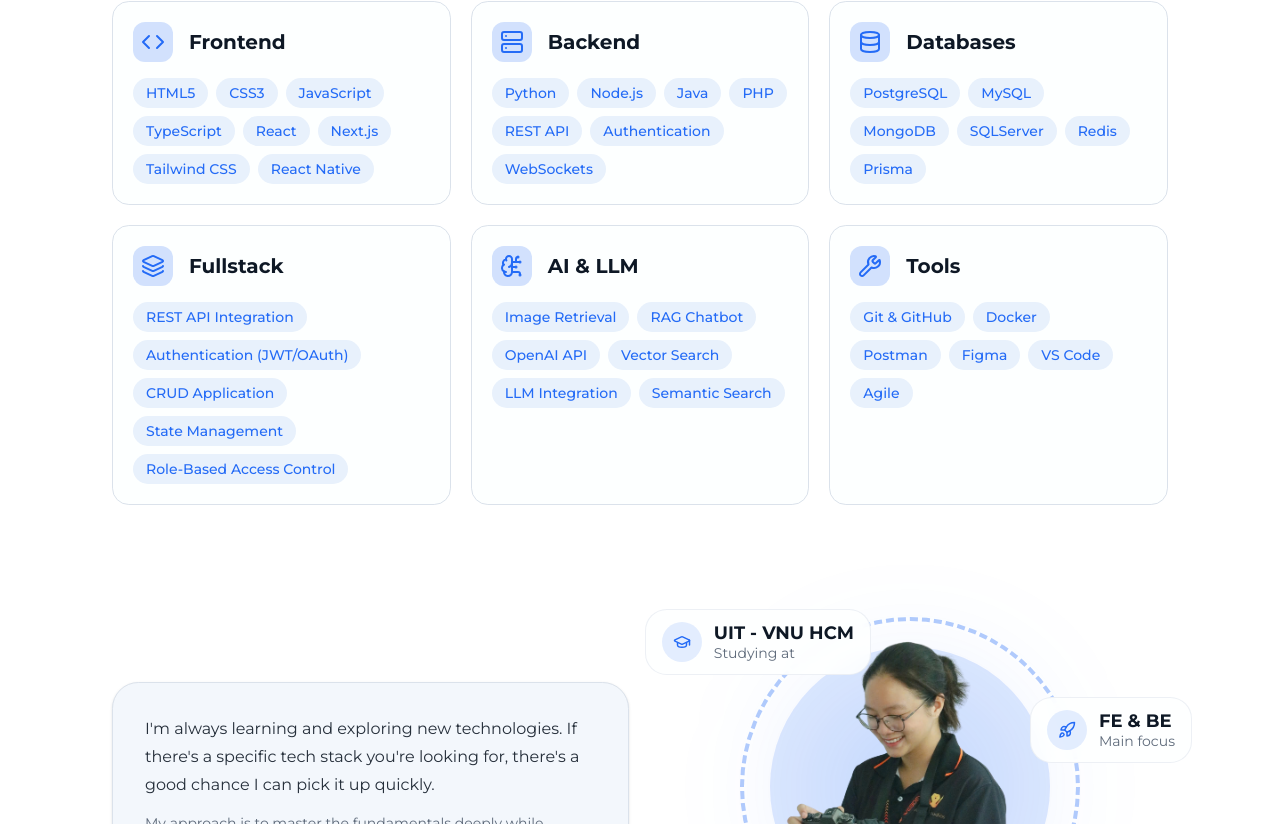
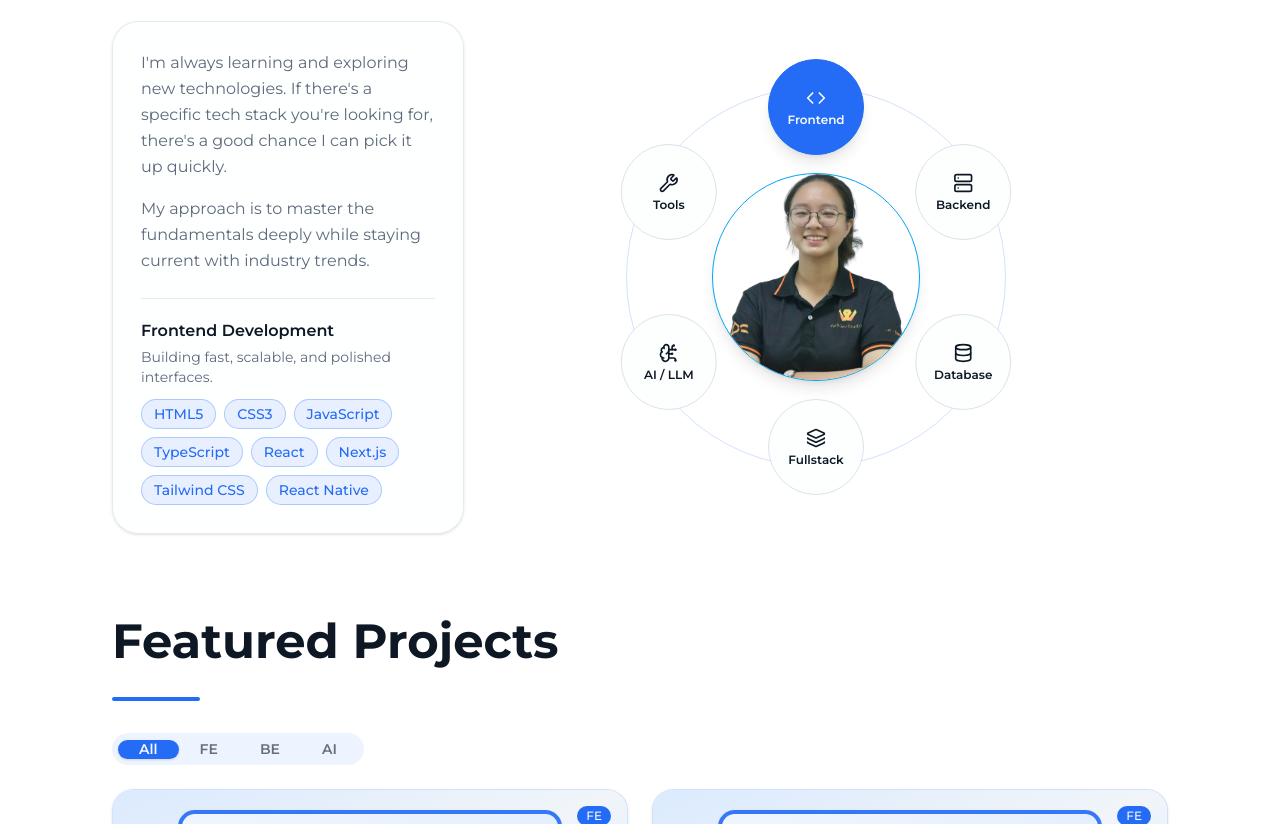
Before and after one commit to Phluynhh/Portfolio, a Next.js app: page / in a window 1280 px wide. Shown: the part 1756-2580 px from the top of the page. Built offline with nearby package versions, Linux system fonts and the light colour scheme.

Commit message:
feat: enhance Skills component with dynamic skill fields and improved UI layout

```diff
--- a/src/components/ui/Skills.tsx
+++ b/src/components/ui/Skills.tsx
@@ -1,22 +1,19 @@
 "use client";
 
-import React, { useRef } from "react";
+import React, { useMemo, useRef, useState } from "react";
 import Image from "next/image";
 import { Separator } from "@/components/ui/separator";
 import {
   BrainCircuit,
   Code,
   Database,
-  GraduationCap,
   Layers,
-  Rocket,
   Server,
-  Sparkles,
   Wrench,
 } from "lucide-react";
 import { motion, useInView } from "framer-motion";
-import SkillCard from "@/components/ui/SkillCard";
 import type { Language } from "../../lib/i18n";
+import { useIsMobile } from "@/hooks/use-mobile";
 
 const frontendSkills = [
   "HTML5",
@@ -78,223 +75,226 @@
   lang: Language;
 }
 
+type SkillField = {
+  key: string;
+  title: string;
+  shortLabel: string;
+  icon: React.ElementType;
+  description: string;
+  skills: string[];
+};
+
 export default function Skills({ lang }: SkillsProps) {
   const isVi = lang === "vi";
-  const profileHighlights = [
+  const isMobile = useIsMobile(768);
+  const isTablet = useIsMobile(1024);
+  const sectionRef = useRef<HTMLDivElement | null>(null);
+  const isInView = useInView(sectionRef, { once: true, amount: 0.25 });
+
+  const skillFields = useMemo<SkillField[]>(
+    () => [
       {
-      title: isVi ? "Đang học tại" : "Studying at",
-      value: "UIT - VNU HCM",
-      icon: GraduationCap,
-      className:
-        "left-0 top-14 sm:left-2 md:-left-2 md:top-18 lg:left-0 xl:-left-2",
+        key: "frontend",
+        title: isVi ? "Frontend Development" : "Frontend Development",
+        shortLabel: "Frontend",
+        icon: Code,
+        description: isVi
+          ? "Xay dung giao dien nhanh, toi uu va de mo rong."
+          : "Building fast, scalable, and polished interfaces.",
+        skills: frontendSkills,
       },
       {
-      title: isVi ? "Trọng tâm" : "Main focus",
-      value: "FE & BE",
-      icon: Rocket,
-      className:
-        "right-0 top-36 sm:right-2 md:-right-4 md:top-40 lg:right-0 xl:-right-6",
+        key: "backend",
+        title: isVi ? "Backend Development" : "Backend Development",
+        shortLabel: "Backend",
+        icon: Server,
+        description: isVi
+          ? "Thiet ke API va xu ly nghiep vu phia server on dinh."
+          : "Designing stable APIs and backend business logic.",
+        skills: backendSkills,
       },
       {
-      title: isVi ? "Đang khám phá" : "Exploring",
-      value: "AI, RAG & LLM Apps",
-      icon: Sparkles,
-      className: "bottom-6 left-1/2 -translate-x-1/2 md:bottom-0 lg:bottom-2",
+        key: "database",
+        title: isVi ? "Database & Storage" : "Database & Storage",
+        shortLabel: "Database",
+        icon: Database,
+        description: isVi
+          ? "Lam viec voi he quan tri du lieu va toi uu truy van."
+          : "Working with data systems and query optimization.",
+        skills: databaseSkills,
       },
-  ];
+      {
+        key: "fullstack",
+        title: isVi ? "Fullstack Practices" : "Fullstack Practices",
+        shortLabel: "Fullstack",
+        icon: Layers,
+        description: isVi
+          ? "Ket noi frontend va backend trong cac ung dung thuc te."
+          : "Bridging frontend and backend in real-world apps.",
+        skills: fullstackSkills,
+      },
+      {
+        key: "ai-llm",
+        title: isVi ? "AI & LLM Integrations" : "AI & LLM Integrations",
+        shortLabel: "AI / LLM",
+        icon: BrainCircuit,
+        description: isVi
+          ? "Tich hop AI vao san pham voi tra cuu ngu nghia va RAG."
+          : "Integrating AI features including semantic and RAG systems.",
+        skills: aiLlmSkills,
+      },
+      {
+        key: "tools",
+        title: isVi ? "Tools & Workflow" : "Tools & Workflow",
+        shortLabel: "Tools",
+        icon: Wrench,
+        description: isVi
+          ? "Toi uu quy trinh phat trien voi cong cu va quy trinh phu hop."
+          : "Optimizing development workflow with the right tools.",
+        skills: toolSkills,
+      },
+    ],
+    [isVi],
+  );
 
-  const imageSectionRef = useRef<HTMLDivElement | null>(null);
-  const isInView = useInView(imageSectionRef, {
-    once: true,
-    margin: "-100px 0px",
-  });
+  const [selectedFieldKey, setSelectedFieldKey] = useState<string>(
+    skillFields[0]?.key ?? "frontend",
+  );
+
+  const selectedField =
+    skillFields.find((field) => field.key === selectedFieldKey) ??
+    skillFields[0];
+
+  const orbitConfig = useMemo(
+    () =>
+      skillFields.map((field, index) => {
+        const angle = -90 + index * (360 / skillFields.length);
+        const radians = (angle * Math.PI) / 180;
+        const radius = isMobile ? 112 : isTablet ? 136 : 170;
+
+        return {
+          field,
+          x: Math.cos(radians) * radius,
+          y: Math.sin(radians) * radius,
+          delay: 0.25 + index * 0.16,
+        };
+      }),
+    [isMobile, isTablet, skillFields],
+  );
 
   return (
-    <section className="relative overflow-hidden">
+    <section ref={sectionRef} className="relative overflow-hidden">
       <div className="mx-auto flex w-full max-w-6xl flex-col gap-8 px-4 py-8 md:px-12">
         <h1 className="text-5xl font-bold">
           {isVi ? "Kỹ năng & Chuyên môn" : "Skills & Expertise"}
         </h1>
         <Separator className="data-horizontal:h-1 w-1/12! rounded-full bg-primary" />
 
-        <div className="grid grid-cols-1 gap-5 md:grid-cols-2 xl:grid-cols-3">
-          <SkillCard
-            title="Frontend"
-            icon={<Code className="text-primary" />}
-            skills={frontendSkills}
-          />
-          <SkillCard
-            title="Backend"
-            icon={<Server className="text-primary" />}
-            skills={backendSkills}
-          />
-          <SkillCard
-            title={isVi ? "Cơ sở dữ liệu" : "Databases"}
-            icon={<Database className="text-primary" />}
-            skills={databaseSkills}
-          />
-          <SkillCard
-            title="Fullstack"
-            icon={<Layers className="text-primary" />}
-            skills={fullstackSkills}
-          />
-          <SkillCard
-            title="AI & LLM"
-            icon={<BrainCircuit className="text-primary" />}
-            skills={aiLlmSkills}
-          />
-          <SkillCard
-            title={isVi ? "Công cụ" : "Tools"}
-            icon={<Wrench className="text-primary" />}
-            skills={toolSkills}
-          />
-        </div>
-
-        <div className="flex w-full flex-col gap-6 lg:flex-row lg:items-center">
-          <div className="w-full rounded-3xl border border-bs-accent-foreground/20 bg-sidebar p-8 shadow-sm lg:w-1/2">
-            <p className="text-base leading-7 text-foreground/90">
-              {isVi
-                ? "Mình luôn học hỏi và khám phá công nghệ mới. Nếu bạn đang tìm một tech stack cụ thể, khả năng cao là mình có thể nắm bắt rất nhanh."
-                : "I'm always learning and exploring new technologies. If there's a specific tech stack you're looking for, there's a good chance I can pick it up quickly."}
+        <div className=" inline-flex items-center mt-4 justify-center lg:w-full">
+          <div className="space-y-6 rounded-3xl border border-border/70 bg-card/70 p-5 shadow-sm backdrop-blur-sm sm:p-7 lg:w-1/3">
+            <div className="space-y-4 text-sm leading-relaxed text-muted-foreground sm:text-base">
+              <p>
+                I&apos;m always learning and exploring new technologies. If
+                there&apos;s a specific tech stack you&apos;re looking for,
+                there&apos;s a good chance I can pick it up quickly.
               </p>
-            <p className="mt-3 text-sm leading-6 text-muted-foreground">
-              {isVi
-                ? "Cách mình làm là nắm thật chắc nền tảng, đồng thời luôn cập nhật xu hướng của ngành."
-                : "My approach is to master the fundamentals deeply while staying current with industry trends."}
+              <p>
+                My approach is to master the fundamentals deeply while staying
+                current with industry trends.
               </p>
             </div>
 
-          <div
-            ref={imageSectionRef}
-            className="flex w-full justify-center lg:w-1/2"
+            <div className="space-y-3 border-t border-border/70 pt-5">
+              <div>
+                <p className="text-sm font-semibold text-foreground sm:text-base">
+                  {selectedField.title}
+                </p>
+                <p className="mt-1 text-xs text-muted-foreground sm:text-sm">
+                  {selectedField.description}
+                </p>
+              </div>
+
+              <div className="flex flex-wrap gap-2">
+                {selectedField.skills.map((skill) => (
+                  <span
+                    key={skill}
+                    className="rounded-full border border-primary/30 bg-primary/10 px-3 py-1 text-xs font-medium text-primary sm:text-sm"
                   >
+                    {skill}
+                  </span>
+                ))}
+              </div>
+            </div>
+          </div>
+
+          <div className="lg:w-2/3">
+            <div className="mx-auto flex h-82.5 w-full max-w-95 items-center justify-center sm:h-95 sm:max-w-105 md:h-100 md:max-w-110 lg:h-130 lg:max-w-140">
+              <div className="relative h-80 w-80 sm:h-90 sm:w-90 md:h-95 md:w-95 lg:h-125 lg:w-125">
                 <motion.div
-              initial={{ opacity: 0, scale: 0.7, y: 60 }}
-              animate={
-                isInView
-                  ? { opacity: 1, scale: 1, y: 0 }
-                  : { opacity: 0, scale: 0.7, y: 60 }
-              }
-              transition={{
-                type: "spring",
-                stiffness: 120,
-                damping: 10,
-                mass: 0.8,
-              }}
-              className="relative flex h-115 w-full max-w-130 items-center justify-center sm:h-125"
-            >
-              <motion.div
-                initial={{ opacity: 0, scale: 0.6 }}
+                  initial={{ opacity: 0, scale: 0.88 }}
                   animate={isInView ? { opacity: 1, scale: 1 } : {}}
-                transition={{
-                  type: "spring",
-                  stiffness: 100,
-                  damping: 12,
-                  delay: 0.08,
-                }}
-                className="absolute h-46.25 w-46.25 rounded-full bg-primary/15 blur-3xl sm:h-52.5 sm:w-52.5"
-              />
-
-              <motion.div
-                initial={{ opacity: 0, scale: 0.68 }}
-                animate={isInView ? { opacity: 1, scale: 1 } : {}}
-                transition={{
-                  type: "spring",
-                  stiffness: 100,
-                  damping: 12,
-                  delay: 0.14,
-                }}
-                className="absolute h-62.5 w-62.5 rounded-full bg-primary/15 sm:h-70 sm:w-70"
-              />
-
-              <motion.div
-                initial={{ opacity: 0, scale: 0.8, rotate: -8 }}
-                animate={
-                  isInView
-                    ? { opacity: 1, scale: 1, rotate: 0 }
-                    : { opacity: 0, scale: 0.8, rotate: -8 }
-                }
-                transition={{
-                  type: "spring",
-                  stiffness: 95,
-                  damping: 12,
-                  delay: 0.2,
-                }}
-                className="absolute h-76.25 w-76.25 rounded-full border-4 border-dashed border-primary/35 sm:h-85 sm:w-85"
-              />
-
-              <motion.div
-                initial={{ opacity: 0, scale: 0.75, y: 40 }}
-                animate={
-                  isInView
-                    ? { opacity: 1, scale: 1, y: 0 }
-                    : { opacity: 0, scale: 0.75, y: 40 }
-                }
-                transition={{
-                  type: "spring",
-                  stiffness: 140,
-                  damping: 9,
-                  delay: 0.26,
-                }}
-                className="relative z-10 flex h-82.5 w-65 items-end justify-center sm:h-92.5 sm:w-72.5"
+                  transition={{ duration: 0.55, ease: "easeOut" }}
+                  className="absolute top-1/2 left-1/2 z-20 h-34 w-34 -translate-x-1/2 -translate-y-1/2 overflow-hidden rounded-full border border-sky-500 bg-background shadow-lg sm:h-40 sm:w-40 lg:h-52 lg:w-52"
                 >
                   <Image
-                  src="/camera.png"
-                  alt="Profile photo"
-                  width={420}
-                  height={520}
-                  className="h-full w-auto object-contain drop-shadow-[0_20px_35px_hsl(var(--primary)/0.18)]"
-                  unoptimized
-                  priority
+                    src="/body.png"
+                    alt="Profile"
+                    fill
+                    sizes="(max-width: 640px) 136px, (max-width: 1024px) 160px, 208px"
+                    className="object-cover"
+                    priority={false}
                   />
                 </motion.div>
 
-              {profileHighlights.map((item, index) => {
-                const Icon = item.icon;
+                <motion.div
+                  aria-hidden="true"
+                  initial={{ opacity: 0, scale: 0.9 }}
+                  animate={isInView ? { opacity: 1, scale: 1 } : {}}
+                  transition={{ duration: 0.6, delay: 0.15 }}
+                  className="absolute top-1/2 left-1/2 h-60 w-60 -translate-x-1/2 -translate-y-1/2 rounded-full border border-primary/20 sm:h-75 sm:w-75 lg:h-95 lg:w-95"
+                />
+
+                {orbitConfig.map(({ field, x, y, delay }) => {
+                  const Icon = field.icon;
+                  const isSelected = selectedField.key === field.key;
 
                   return (
-                  <motion.div
-                    key={item.title}
-                    initial={{ opacity: 0, scale: 0.6, y: 20 }}
+                    <motion.button
+                      key={field.key}
+                      type="button"
+                      onClick={() => setSelectedFieldKey(field.key)}
+                      initial={{ opacity: 0, scale: 0.3 }}
                       animate={
                         isInView
-                        ? { opacity: 1, scale: 1, y: 0 }
-                        : { opacity: 0, scale: 0.6, y: 20 }
+                          ? {
+                              opacity: 1,
+                              scale: 1,
+                              x,
+                              y,
                             }
-                    whileHover={{
-                      scale: 1.05,
-                      y: -4,
-                      transition: {
-                        type: "spring",
-                        stiffness: 300,
-                        damping: 15,
-                      },
+                          : {}
+                      }
+                      transition={{
+                        duration: 0.5,
+                        delay,
+                        ease: "easeOut",
                       }}
-                    transition={{
-                      type: "spring",
-                      stiffness: 180,
-                      damping: 10,
-                      delay: 0.38 + index * 0.12,
-                    }}
-                    className={`absolute z-20 rounded-2xl border border-border/50 bg-background/90 px-4 py-3 shadow-[0_10px_30px_hsl(var(--foreground)/0.08)] backdrop-blur-sm ${item.className}`}
+                      className={`absolute top-1/2 left-1/2 z-30 flex h-18 w-18 -translate-x-1/2 -translate-y-1/2 flex-col items-center justify-center rounded-full border text-center transition-all duration-300 sm:h-20 sm:w-20 lg:h-24 lg:w-24 ${
+                        isSelected
+                          ? "border-primary bg-primary text-primary-foreground shadow-lg"
+                          : "border-border bg-card/95 text-foreground hover:border-primary/60 hover:bg-accent"
+                      }`}
+                      aria-label={field.title}
                     >
-                    <div className="flex items-center gap-3">
-                      <div className="flex h-10 w-10 shrink-0 items-center justify-center rounded-full bg-primary/12 text-primary">
-                        <Icon size={18} />
-                      </div>
-                      <div>
-                        <p className="text-lg font-bold leading-none text-foreground">
-                          {item.value}
-                        </p>
-                        <p className="mt-1 whitespace-nowrap text-sm leading-none text-muted-foreground">
-                          {item.title}
-                        </p>
+                      <Icon className="size-4 sm:size-5" />
+                      <span className="mt-1 px-1 text-[10px] font-semibold leading-tight sm:text-xs">
+                        {field.shortLabel}
+                      </span>
+                    </motion.button>
+                  );
+                })}
               </div>
             </div>
-                  </motion.div>
-                );
-              })}
-            </motion.div>
           </div>
         </div>
       </div>
```
Lines whose indentation alone changed are shown as unchanged.
